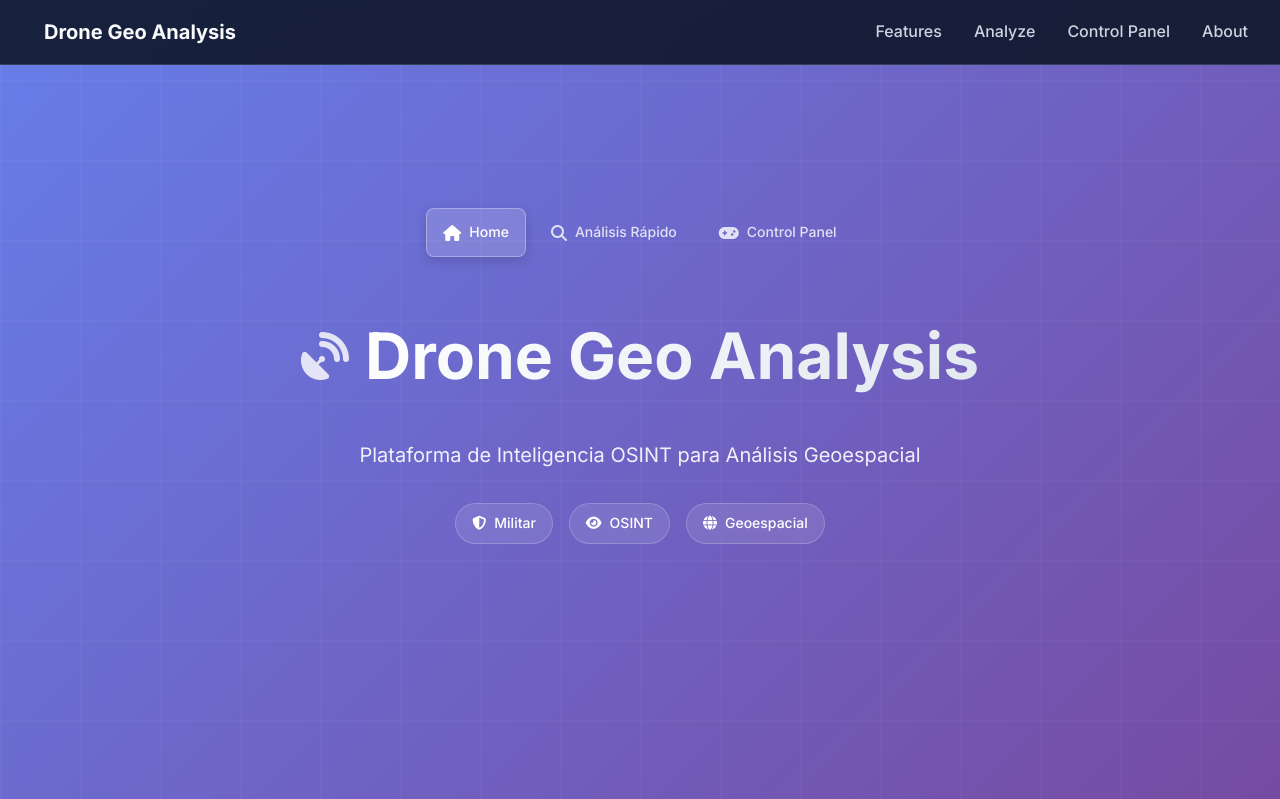
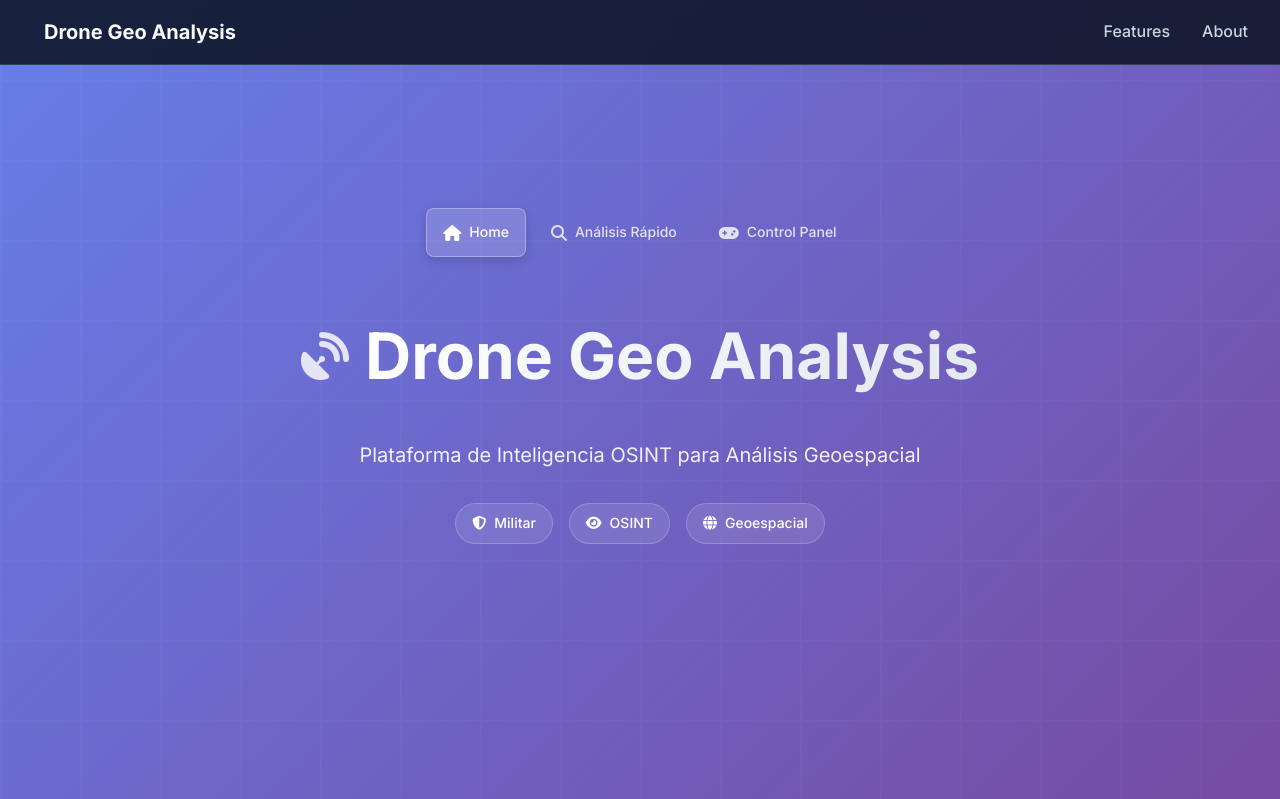
Before and after one commit to infantesromeroadrian/Drone-Geo-Analysis, a Flask app: page / in a window 1280 px wide. Shown: the top 799 px of the page. Run offline with Flask 3, Linux system fonts and the light colour scheme.

Commit message:
feat: Home limpio

```diff
--- a/src/templates/index.html
+++ b/src/templates/index.html
@@ -635,8 +635,6 @@
             </a>
             <ul class="nav-links">
                 <li><a href="#features">Features</a></li>
-                <li><a href="#upload">Analyze</a></li>
-                <li><a href="/drone_control.html">Control Panel</a></li>
                 <li><a href="#about">About</a></li>
             </ul>
         </div>
@@ -809,8 +807,6 @@
             <p>Advanced geospatial analysis for military and intelligence operations</p>
             <div class="footer-links">
                 <a href="#features">Features</a>
-                <a href="#upload">Analysis</a>
-                <a href="/drone_control.html">Control Panel</a>
                 <a href="#about">Documentation</a>
             </div>
         </div>
```
